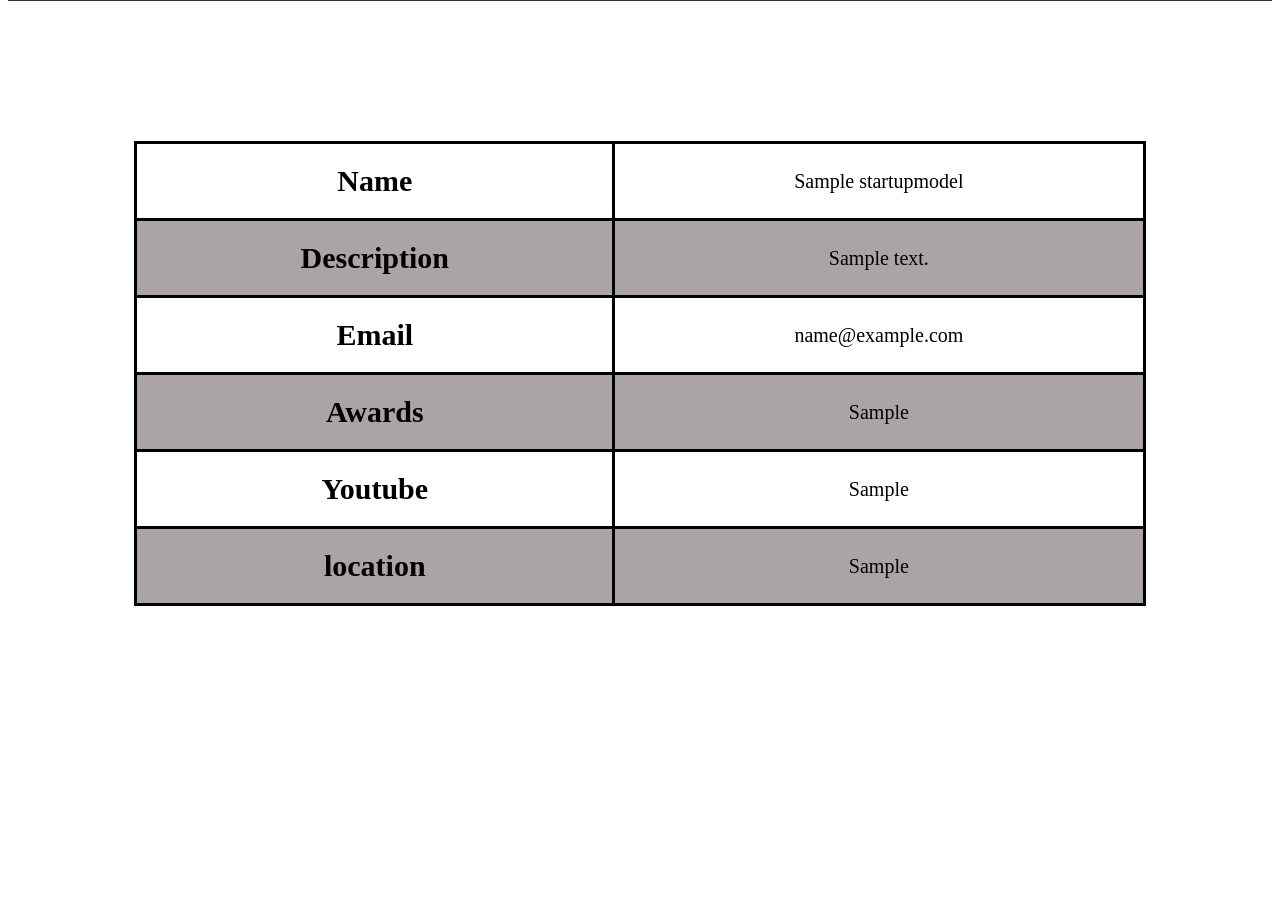
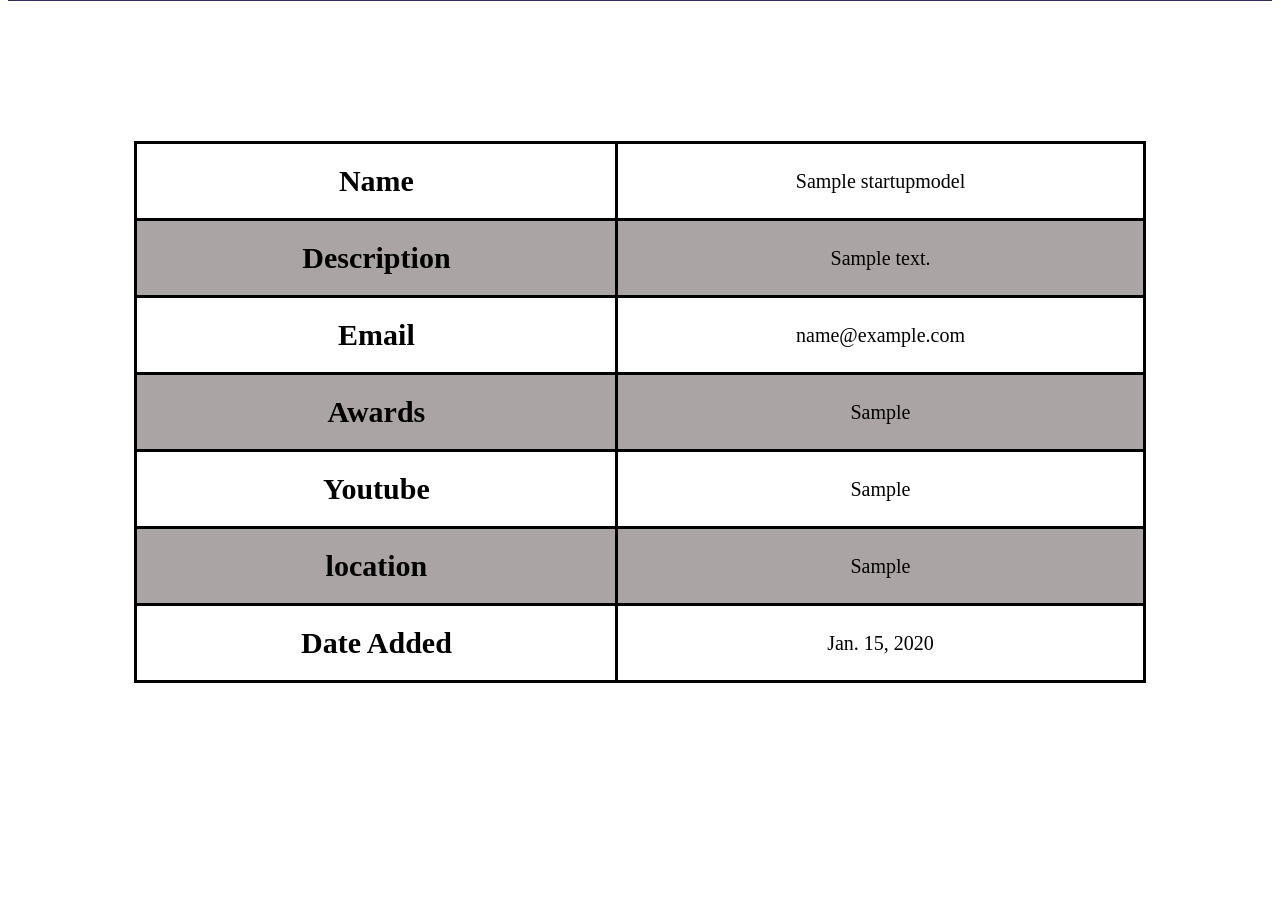
Before and after one commit to martinetmayank/startup-hub, a Django app: page /startups/details/1/ in a window 1280 px wide; the page is wider, and only the part inside the window is pictured. Shown: the part 276-1198 px from the top of that part. Run offline with Django 3.2, Linux system fonts and the light colour scheme; tables that the repository leaves empty hold one stand-in row (values such as "Sample post"); some libraries are stand-ins or nearby versions.

Commit message:
date added

```diff
--- a/startup_hub/views.py
+++ b/startup_hub/views.py
@@ -1,11 +1,10 @@
 from django.db.models.query_utils import Q
 from django.shortcuts import render
-from startups import forms, models
+from startups import models
 
 
 def home(request):
     contents = models.StartupModel.objects.all()
-    # print(content)
     return render(request, 'index.html', {'contents': contents})
 
 
--- a/startups/forms.py
+++ b/startups/forms.py
@@ -7,7 +7,7 @@ class AddStartupForm(ModelForm):
     class Meta:
         model = StartupModel
         fields = '__all__'
-        exclude = ('startup_user',)
+        exclude = ('startup_user', 'date_added',)
         widgets = {
             'name': forms.TextInput(attrs={'class': 'startup-name'}),
             'description': forms.Textarea(attrs={'class': 'startup-description', 'rows': 4}),
--- a/startups/models.py
+++ b/startups/models.py
@@ -1,10 +1,12 @@
 from django.contrib.auth.models import User
 from django.db import models
+from datetime import date
 
 
 class StartupModel(models.Model):
     startup_user = models.ForeignKey(User, on_delete=models.CASCADE)
     name = models.CharField(max_length=32)
+    date_added = models.DateField(auto_now_add=True)
     description = models.TextField(max_length=256)
     email = models.EmailField(max_length=64)
     awards = models.TextField(max_length=128, blank=True)
--- a/templates/details.html
+++ b/templates/details.html
@@ -1,6 +1,6 @@
 {% load static %}
 
-   <link rel="stylesheet" href="{% static 'css/details.css' %}">
+<link rel="stylesheet" href="{% static 'css/details.css' %}">
 
 <body>
     <h1 class="heading">Startup Details</h1>
@@ -39,12 +39,17 @@
             <td><label class="label location">{{ content.location }}</label></td>
         </tr>
 
+        <tr>
+            <th>Date Added</th>
+            <td><label class="label location">{{ content.date_added }}</label></td>
+        </tr>
+
         {% endfor %}
     </table>
 
 
 
 
-{% include 'footer.html'%}
+    {% include 'footer.html'%}
 
 </body>
```
Also changed, not shown: accounts/migrations/__init__.py (deleted), startups/migrations/0001_initial.py (deleted), startups/migrations/0002_auto_20210330_0157.py (deleted), startups/migrations/__init__.py (deleted).
